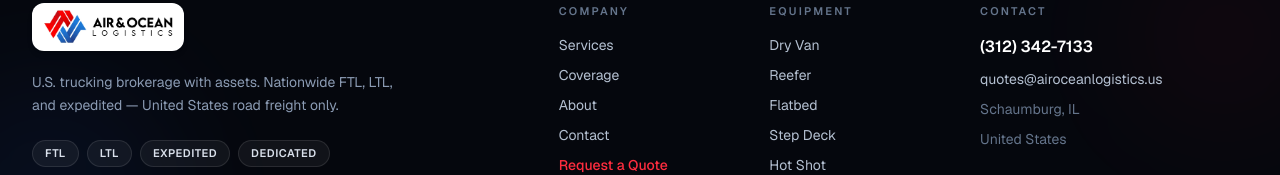
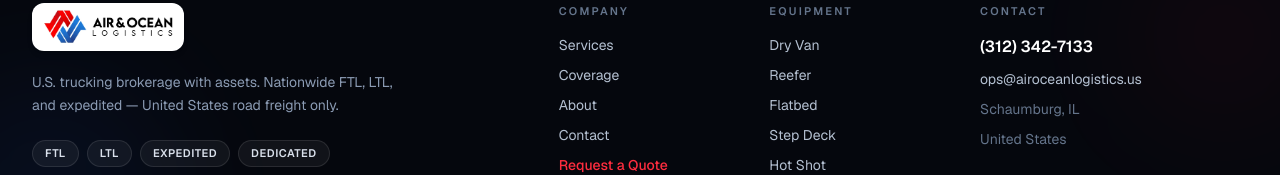
Before and after one commit to turkyildiz/AOL, a Next.js app: page /about in a window 1280 px wide. Shown: the part 2051-2226 px from the top of the page. Built offline with nearby package versions, Linux system fonts and the light colour scheme.

Commit message:
Update contact email to ops@airoceanlogistics.us.

```diff
--- a/src/components/marketing/LeadForm.tsx
+++ b/src/components/marketing/LeadForm.tsx
@@ -32,7 +32,7 @@
 
       console.info("[AOL lead]", payload);
       window.open(
-        `mailto:quotes@airoceanlogistics.us?subject=${encodeURIComponent(subject)}&body=${encodeURIComponent(body)}`,
+        `mailto:ops@airoceanlogistics.us?subject=${encodeURIComponent(subject)}&body=${encodeURIComponent(body)}`,
         "_self",
       );
 
--- a/src/content/site.ts
+++ b/src/content/site.ts
@@ -11,8 +11,8 @@
   contact: {
     phone: "(312) 342-7133",
     phoneHref: "tel:+13123427133",
-    email: "quotes@airoceanlogistics.us",
-    emailHref: "mailto:quotes@airoceanlogistics.us",
+    email: "ops@airoceanlogistics.us",
+    emailHref: "mailto:ops@airoceanlogistics.us",
     addressLines: ["Schaumburg, IL", "United States"],
   },
   nav: [
```
